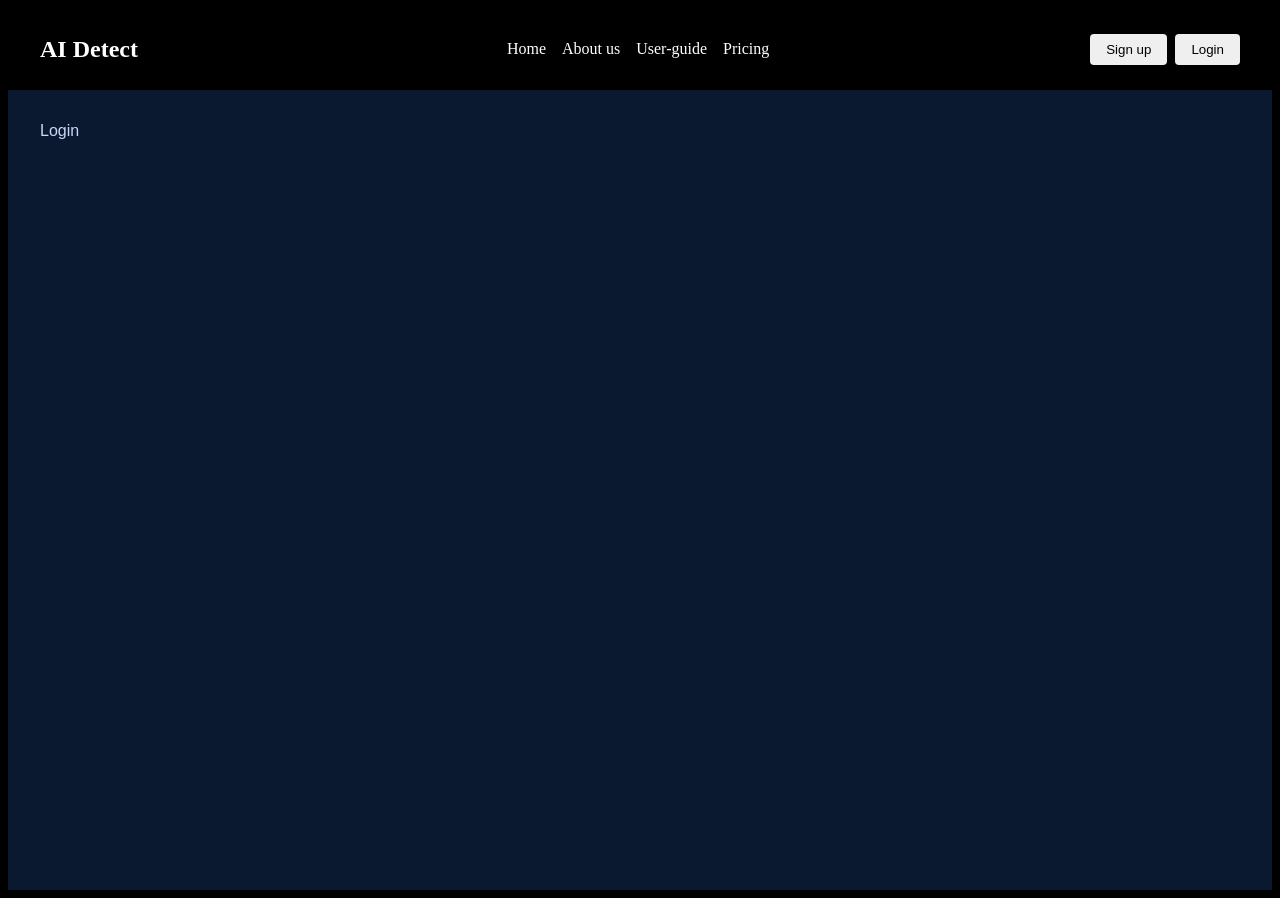
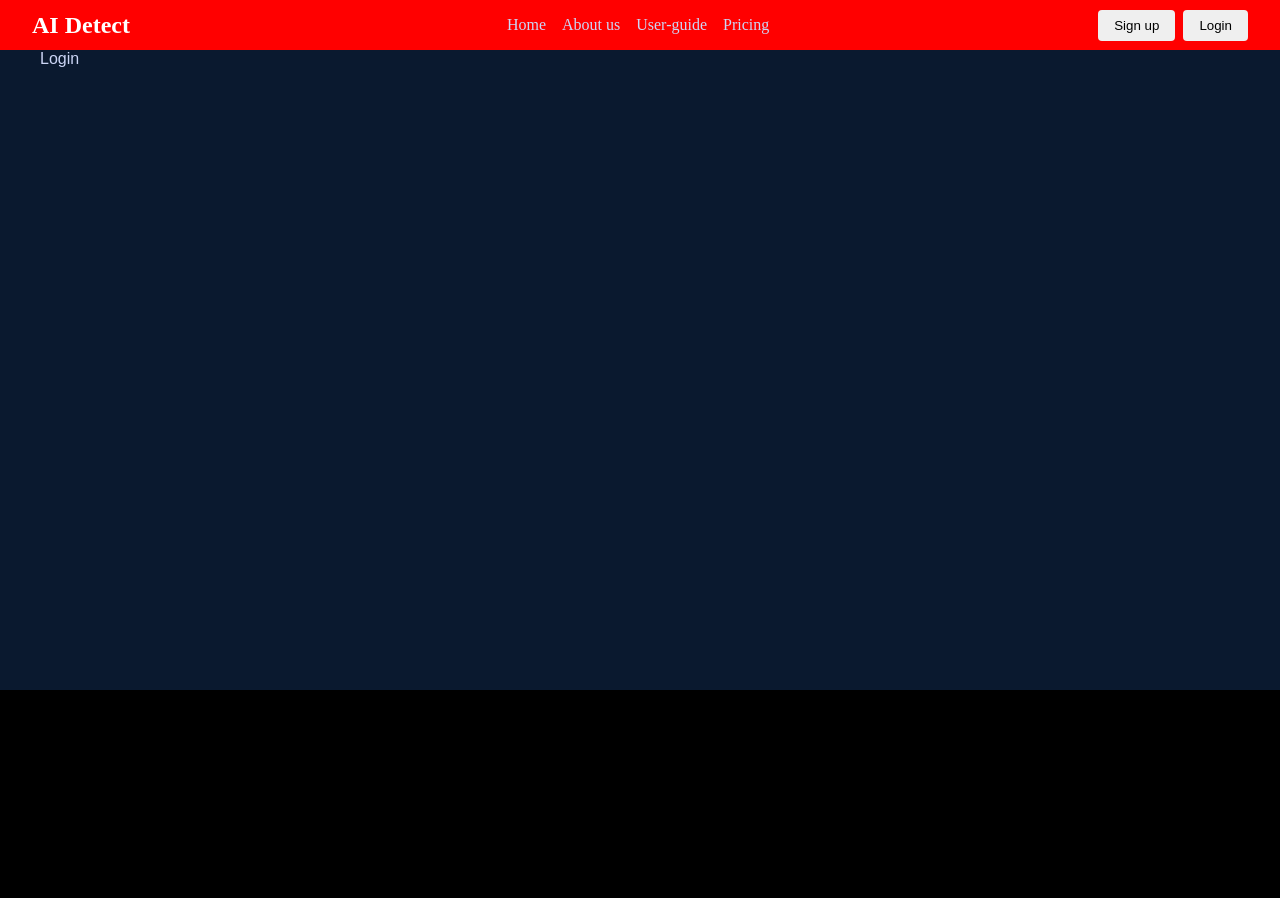
Before and after one commit to FabriceRandrianaivo/IntelliDetectFront, a React (Vite) app: page /login in a window 1280 px wide. After the commit the page ends 800 px from the top, so only its background shows below. Built offline with nearby package versions, Linux system fonts and the light colour scheme.

Commit message:
add dynammic router

```diff
--- a/package.json
+++ b/package.json
@@ -10,6 +10,7 @@
     "preview": "vite preview"
   },
   "dependencies": {
+    "js-cookie": "^3.0.5",
     "react": "^19.0.0",
     "react-dom": "^19.0.0",
     "react-router-dom": "^7.2.0",
@@ -17,6 +18,7 @@
   },
   "devDependencies": {
     "@eslint/js": "^9.19.0",
+    "@types/js-cookie": "^3.0.6",
     "@types/react": "^19.0.8",
     "@types/react-dom": "^19.0.3",
     "@vitejs/plugin-react": "^4.3.4",
--- a/src/App.tsx
+++ b/src/App.tsx
@@ -3,20 +3,28 @@ import {
   BrowserRouter as Router,
   Routes,
   Route,
+  // Outlet,
 } from 'react-router-dom';
-import TopHeader from './components/topHeader.tsx';
+// import Cookies from 'js-cookie';
+// import TopHeader from './components/topHeader.tsx';
 import './assets/scss/pages/App.scss';
-
+// import Root from './pages/Root.tsx';
 import Navbar from './components/navBar.tsx';
 import Home from './pages/home/home.tsx';
 import Login from './pages/login/login.tsx';
 import Signup from './pages/sign-up/signup.tsx';
 // import Detection from './pages/detection/detection.tsx';
 import Streaming from './pages/streaming/streaming.tsx';
+import withAuthRouteRedirect from './components/routeGuards/withAuthRouteRedirect.tsx';
+
 
 
 const App: React.FC = () => {
   const [isDarkTheme, setIsDarkTheme] = useState<boolean>(true);
+  // const token = Cookies.get("user");
+  const LoginWrapper = withAuthRouteRedirect(<Login theme={isDarkTheme} />);
+  const RegisterWrapper = withAuthRouteRedirect(<Signup theme={isDarkTheme} />);
+  // const GuestPageWrapper = withAuthRouteRedirect(Outlet);
 
   useEffect(() => {
     const body = document.body;
@@ -31,18 +39,25 @@ const App: React.FC = () => {
 
   return (
     <Router>
-      <header>
+      <header className='header-content'>
         {/* <TopHeader theme={isDarkTheme} setTheme={setIsDarkTheme} /> */}
         <Navbar />
       </header>
       <Routes>
-        <Route path="/" element={<Home theme={isDarkTheme} />}/>
-          {/* <Route path="/home" element={<Home theme={isDarkTheme} />} /> */}
-          <Route path="login" element={<Login theme={isDarkTheme} />} />
-          <Route path="sign-up" element={<Signup theme={isDarkTheme} />} />
-          <Route path="stream" element={<Streaming theme={isDarkTheme} />} />
-          {/* <Route path="detection" element={<Detection theme={isDarkTheme} />} /> */}
+      <Route path="/" element={<Home theme={isDarkTheme} />} />
+      <Route path="/login" element={<Login theme={isDarkTheme}/>} />
+      <Route path="/sign-up" element={<Signup theme={isDarkTheme}/>} />
+        {/* <Route path="/" element={<Root />}> */}
           <Route path="*" element={<p>Not Fund</p>} />
+          {/* Public Routes */}
+          {/* <Route element={<GuestPageWrapper />}>
+            <Route path="/login" element={<LoginWrapper/>} />
+            <Route path="/sign-up" element={<RegisterWrapper/>} />
+          </Route> */}
+
+            {/* <Route path="detection" element={<Detection theme={isDarkTheme} />} /> */}
+          <Route path="/home" element={<Home theme={isDarkTheme} />} />
+          <Route path="/stream" element={<Streaming theme={isDarkTheme} />} />
         {/* </Route> */}
       </Routes>
     </Router>
--- a/src/assets/scss/pages/App.scss
+++ b/src/assets/scss/pages/App.scss
@@ -2,6 +2,11 @@
 @use "./home.scss";
 @use "../ui/navBar.scss";
 
+
+body{
+  margin: 0;
+  padding: 0;
+}
 
 /* Classe pour le thème clair */
 
--- a/src/assets/scss/pages/home.scss
+++ b/src/assets/scss/pages/home.scss
@@ -0,0 +1,56 @@
+/* App.css */
+
+.app-home {
+    font-family: sans-serif;
+    background-color: #0a192f; /* Exemple de couleur de fond sombre */
+    color: #ccd6f6; /* Exemple de couleur de texte claire */
+    min-height: 80vh;
+  }
+
+  .content {
+    max-width: 1200px;
+    margin: 0 auto;
+    padding: 0 2rem;
+  }
+
+  .hero {
+    text-align: center;
+    margin-bottom: 4rem;
+  }
+
+  .hero h1 {
+    font-size: 3rem;
+    margin-bottom: 1rem;
+  }
+
+  .hero p {
+    font-size: 1.1rem;
+    margin-bottom: 2rem;
+  }
+
+  .buttons button {
+    padding: 0.8rem 2rem;
+    margin: 0 1rem;
+    border: none;
+    border-radius: 4px;
+    cursor: pointer;
+  }
+
+  .buttons .demo {
+    background-color: #64ffda; /* Exemple de couleur pour le bouton "Try Demo" */
+    color: #0a192f;
+  }
+
+  .beta {
+    font-size: 0.9rem;
+    margin-top: 1rem;
+  }
+
+  .logos {
+    text-align: center;
+  }
+
+  .logo-images img {
+    width: 80px; /* Ajustez la taille des logos */
+    margin: 0 1rem;
+  }
--- a/src/assets/scss/ui/navBar.scss
+++ b/src/assets/scss/ui/navBar.scss
@@ -1,92 +1,36 @@
-/* App.css */
-
-.app-home {
-    font-family: sans-serif;
-    background-color: #0a192f; /* Exemple de couleur de fond sombre */
-    color: #ccd6f6; /* Exemple de couleur de texte claire */
-    min-height: 100vh;
-  }
-
-  .content {
-    max-width: 1200px;
-    margin: 0 auto;
-    padding: 2rem;
-  }
-
-  .hero {
-    text-align: center;
-    margin-bottom: 4rem;
-  }
-
-  .hero h1 {
-    font-size: 3rem;
-    margin-bottom: 1rem;
-  }
-
-  .hero p {
-    font-size: 1.1rem;
-    margin-bottom: 2rem;
-  }
-
-  .buttons button {
-    padding: 0.8rem 2rem;
-    margin: 0 1rem;
-    border: none;
-    border-radius: 4px;
-    cursor: pointer;
-  }
-
-  .buttons .demo {
-    background-color: #64ffda; /* Exemple de couleur pour le bouton "Try Demo" */
-    color: #0a192f;
-  }
-
-  .beta {
-    font-size: 0.9rem;
-    margin-top: 1rem;
-  }
-
-  .logos {
-    text-align: center;
-  }
-
-  .logo-images img {
-    width: 80px; /* Ajustez la taille des logos */
-    margin: 0 1rem;
-  }
-
 /* Navbar.css */
-
+.header-content {
+  padding: 0px;
+  // background: blue;
   .navbar {
     display: flex;
     justify-content: space-between;
     align-items: center;
-    padding: 1rem 2rem;
-  }
-
+    padding: 0 2rem;
+    background: red;
     .logo {
       font-size: 1.5rem;
       font-weight: bold;
     }
-
     .nav-links {
       list-style: none;
       display: flex;
-  }
-
-  .nav-links li {
+      li {
         margin-left: 1rem;
-  }
-
-  .nav-links li a {
+        a {
           color: #ccd6f6;
           text-decoration: none;
         }
-
-  .auth-buttons button {
+      }
+    }
+    .auth-buttons {
+      button {
         padding: 0.5rem 1rem;
         margin-left: 0.5rem;
         border: none;
         border-radius: 4px;
         cursor: pointer;
       }
+    }
+  }
+}
--- a/src/components/navBar.tsx
+++ b/src/components/navBar.tsx
@@ -1,4 +1,7 @@
+import { useNavigate } from "react-router-dom";
+
 const Navbar: React.FC = () => {
+  const navigate = useNavigate();
     return (
       <nav className="navbar">
         <div className="logo">AI Detect</div>
@@ -9,8 +12,8 @@ const Navbar: React.FC = () => {
           <li><a href="#">Pricing</a></li>
         </ul>
         <div className="auth-buttons">
-          <button>Sign up</button>
-          <button>Login</button>
+          <button onClick={()=>navigate("/sign-up")}>Sign up</button>
+          <button onClick={()=>navigate("/login")}>Login</button>
         </div>
       </nav>
     );
--- /dev/null
+++ b/src/components/routeGuards/withAuthRouteRedirect.tsx
@@ -0,0 +1,38 @@
+/**
+ * Fait le gestion des accès des utilisateurs au route d'authentfication.
+ * Par route d'authentification, on spécifie les routes de connexion, de création de compte,
+ * vérification d'email, etc. Tout ce qui est par rapport à l'authentification de l'utilisateur.
+ *
+ * Cet composant verifie à ce que tout utilisateur connecté ne doît plus avoir accès aux routes d'authentification.
+ * Que si seulement apres avoir été déconnecté.
+ */
+
+import { Navigate, useNavigate } from "react-router-dom";
+import Cookies from "js-cookie";
+import { useState } from "react";
+// import LoadingPage from "../../ui/LoadingPage";
+
+const withAuthRouteRedirect = (Component: any) => {
+  return (props: any) => {
+    const navigate = useNavigate();
+    const token = Cookies.get("user");
+    const [isVerify, _] = useState(true);
+
+    if (!!token) {
+      return isVerify ? (
+        <Navigate to="/home" />
+      ) : (
+        // <LoadingPage openLoading={isVerify} />
+      <div>Loading page</div>
+      );
+    }
+
+    return isVerify ? (
+      <Component {...props} navigate={navigate} />
+    ) : (
+      // <LoadingPage openLoading={isVerify} />
+      <div>Loading page</div>
+    );
+  };
+};
+export default withAuthRouteRedirect;
--- /dev/null
+++ b/src/pages/Root.tsx
@@ -0,0 +1,17 @@
+import { useEffect } from "react";
+import Cookies from "js-cookie";
+import { Outlet, useNavigate } from "react-router-dom";
+
+export default function Root() {
+  const navigate = useNavigate();
+  const token = Cookies.get("user");
+
+  useEffect(() => {
+    const currentUrl = location.pathname.trim();
+    if (currentUrl === "/") {
+      navigate(token ? "/home" : "/login");
+    }
+  }, [location.pathname]);
+
+  return <Outlet />;
+}
```
Also changed, not shown: 1 other file (tests, documents, lock files or other folders). Lines whose indentation alone changed are shown as unchanged.
